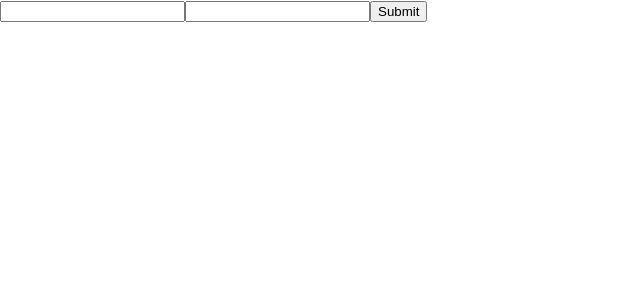
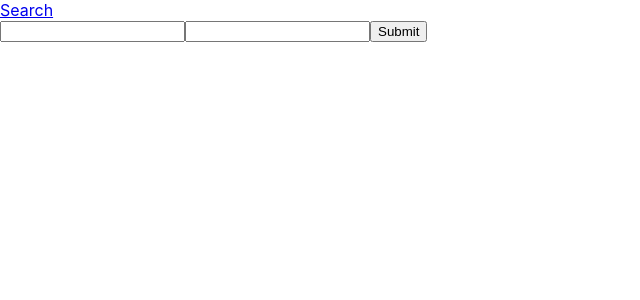
Before and after one commit to abdullahshah97/react-practice, a React (Create React App) app: page /login in a window 1280 px wide. Shown: the top 300 px of the page, without its empty margins (0-640 px from the left). Built offline with nearby package versions, Linux system fonts and the light colour scheme.

Commit message:
create a link

```diff
--- a/src/components/UserLogin.jsx
+++ b/src/components/UserLogin.jsx
@@ -1,4 +1,5 @@
 import {useState} from "react";
+import {Link} from "react-router-dom";
 
 const UserLogin = () =>{
     const[userDetails, setUserDetails] = useState({
@@ -25,7 +26,8 @@ const UserLogin = () =>{
 
     return(
         <div>
-                <form onSubmit ={e => handleSubmit(e)}>
+            <Link to = "/search">Search</Link>
+            <form onSubmit ={e => handleSubmit(e)}>
                     <input type = "email" onChange = {e => handleInputChange(e, "username")}>
                     </input>
                     <input type = "password" onChange ={e => handleInputChange(e, "password")}>
```
